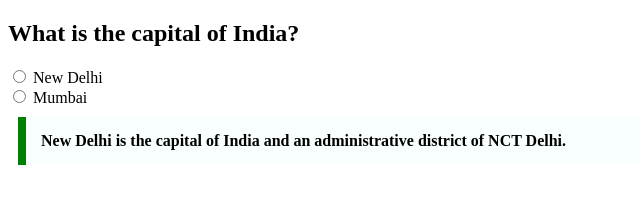
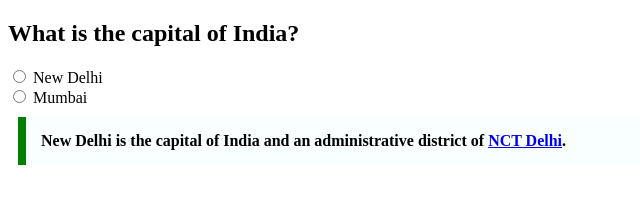
Before and after one commit to acciojob/trivia-den864, a website: page main.html in a window 1280 px wide. Shown: the whole page, without its empty margins (0-640 px from the left). Drawn offline with Linux system fonts and the light colour scheme.

Commit message:
created a submission

```diff
--- a/main.html
+++ b/main.html
@@ -15,7 +15,8 @@
 		<input type="radio" id="mumbai" name="capital" value="Mumbai"> <label for="mumbai">Mumbai</label>
 	</form>
 	<blockquote>
-		New Delhi is the capital of India and an administrative district of NCT Delhi.
+        New Delhi is the capital of India and an administrative district of
+        <a href="https://en.wikipedia.org/wiki/Delhi" target="_blank">NCT Delhi</a>.
 	</blockquote>
 
     <script type="text/javascript" src="./script.js">
```
